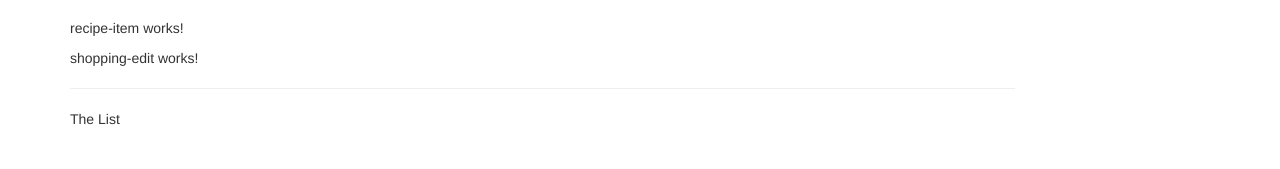
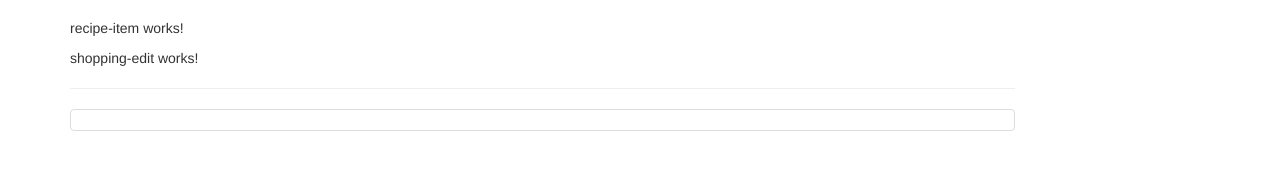
Before and after one commit to MeesamBukhari/Mastering-Angular, an Angular app in the folder 02_course_project_the_basics_of_angular_less_than_16/: page / in a window 1280 px wide. Shown: the part 327-496 px from the top of the page. Built offline with nearby package versions, Linux system fonts and the light colour scheme.

Commit message:
woring on the shopping-list component - course project

```diff
--- a/02_course_project_the_basics_of_angular_less_than_16/src/app/shopping-list/shopping-list.component.html
+++ b/02_course_project_the_basics_of_angular_less_than_16/src/app/shopping-list/shopping-list.component.html
@@ -1,7 +1,9 @@
 <div class="row">
-    <div class="col-xs-10">
-        <app-shopping-edit></app-shopping-edit>
-        <hr>
-        <p>The List</p>
-    </div>
+  <div class="col-xs-10">
+    <app-shopping-edit></app-shopping-edit>
+    <hr />
+    <ul class="list-group">
+        <a class="list-group-item" style="cursor: pointer;"></a>
+    </ul>
+  </div>
 </div>
--- a/02_course_project_the_basics_of_angular_less_than_16/src/app/shopping-list/shopping-list.component.ts
+++ b/02_course_project_the_basics_of_angular_less_than_16/src/app/shopping-list/shopping-list.component.ts
@@ -6,5 +6,6 @@
   styleUrl: './shopping-list.component.css'
 })
 export class ShoppingListComponent {
+  ingredients = [];
 
 }
```
